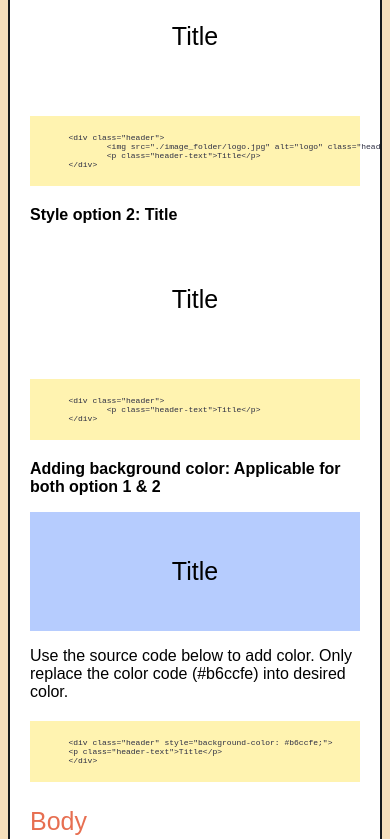
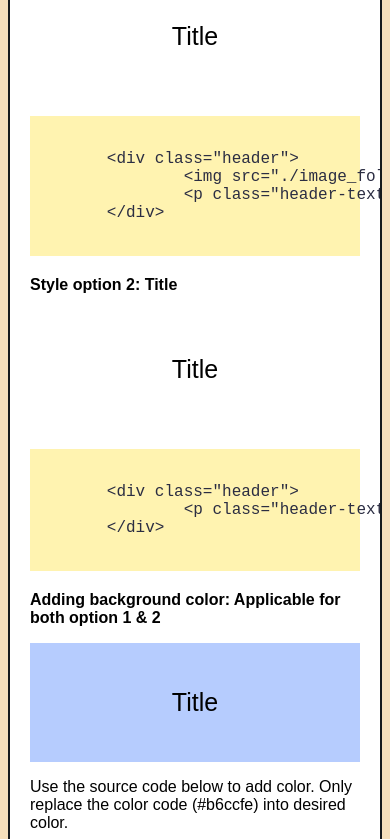
Before and after one commit to JayedRafiProjects/static-css, a plain HTML site: page index.html in a window 390 px wide. Shown: the part 3091-3930 px from the top of the page. Drawn offline with Linux system fonts and the light colour scheme.

Commit message:
font-size

```diff
--- a/static.css
+++ b/static.css
@@ -134,6 +134,7 @@ code{
 	background-color: #fff3b0;
 	color: #2b2d42;
 	margin: 20px 0px;
+	font-size: 100%;
 }
 
 .snippet{
@@ -188,6 +189,6 @@ footer a:hover{
 
 
 	code{
-		font-size: 8px;
+		font-size: 100%;
 	}
 }
```
